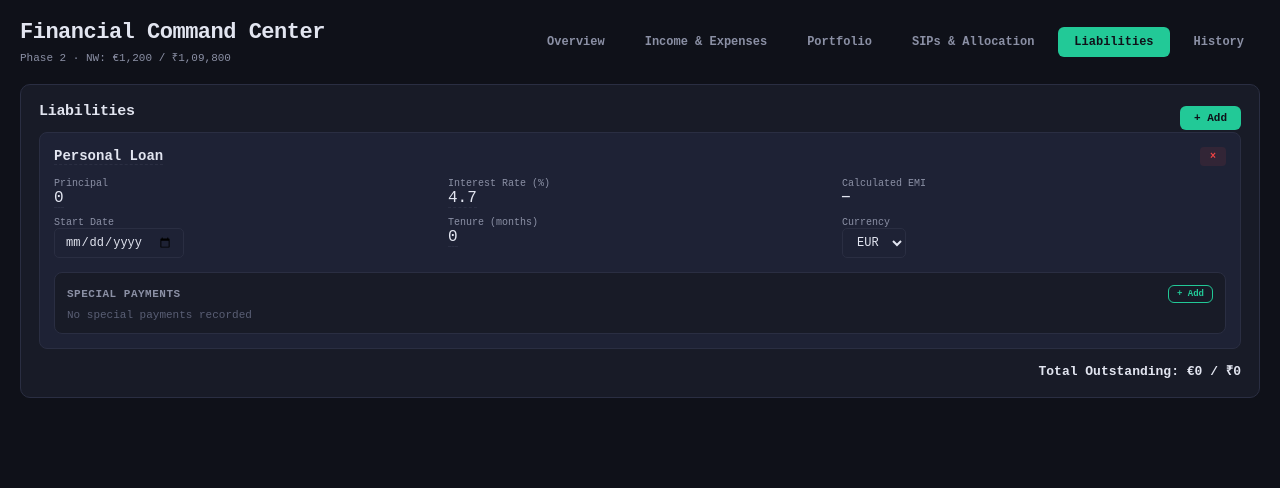
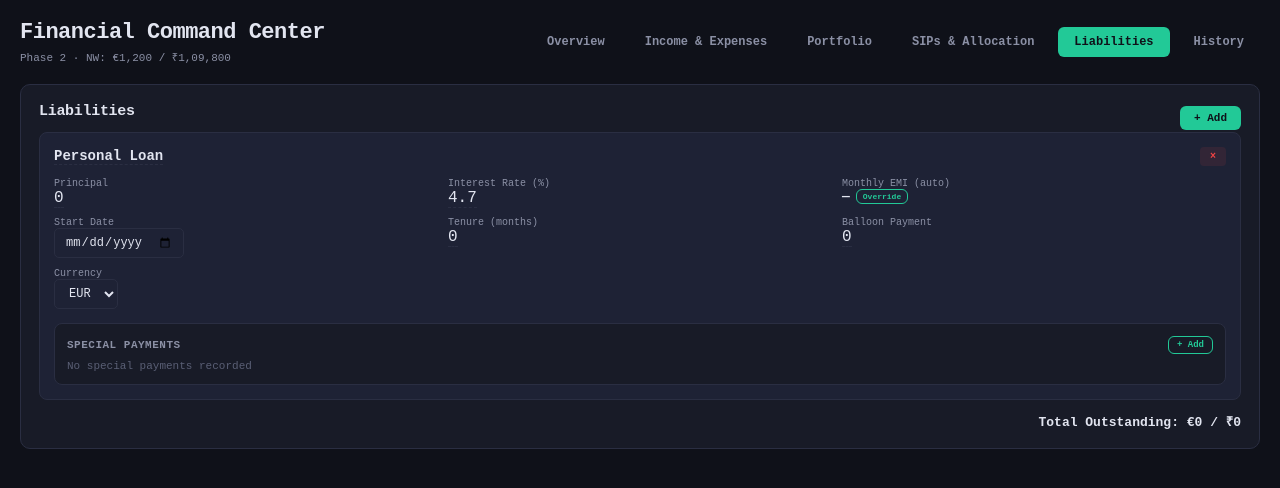
Before and after one commit to 0xSimba24/personal-finance-dashbaord, a React (Vite) app: page / in a window 1280 px wide. Both pictures are taken after a click on the button "Liabilities". Shown: the top 488 px of the page. Built offline with nearby package versions, Linux system fonts and the light colour scheme.

Commit message:
Add balloon loan support: manual EMI override, Schlussrate field, visual indicator

```diff
--- a/src/App.jsx
+++ b/src/App.jsx
@@ -95,11 +95,22 @@ const fmt = (n, c = "EUR") => {
 const fmtBoth = (eurVal, rate) => `${fmt(eurVal, "EUR")} / ${fmt(eurVal * rate, "INR")}`;
 const pct = (current, target) => target > 0 ? Math.min(100, (current / target) * 100) : 0;
 
-const calcAmortization = (principal, annualRate, tenureMonths, monthsElapsed, specialPaymentsTotal = 0) => {
-  if (!principal || !annualRate || !tenureMonths || tenureMonths <= 0) return { remainingPrincipal: Math.max(0, (principal || 0) - specialPaymentsTotal), remainingInterest: 0, totalInterest: 0 };
+const calcAmortization = (principal, annualRate, tenureMonths, monthsElapsed, specialPaymentsTotal = 0, manualEMI = 0, balloonAmount = 0) => {
+  if (!principal || !tenureMonths || tenureMonths <= 0) return { remainingPrincipal: Math.max(0, (principal || 0) - specialPaymentsTotal), remainingInterest: 0, totalInterest: 0 };
   const r = annualRate / 100 / 12;
   const n = tenureMonths;
   const k = Math.min(Math.max(0, monthsElapsed), n);
+
+  // Use manual EMI if provided (for balloon loans etc)
+  if (manualEMI > 0) {
+    const principalPaidByEMI = manualEMI * k;
+    const rp = Math.max(0, principal - principalPaidByEMI - specialPaymentsTotal);
+    const totalPaidAtEnd = (manualEMI * n) + balloonAmount + specialPaymentsTotal;
+    const totalInterest = Math.max(0, totalPaidAtEnd - principal);
+    const remainingPayments = rp > balloonAmount ? Math.ceil((rp - balloonAmount) / manualEMI) : 0;
+    return { remainingPrincipal: rp, remainingInterest: Math.max(0, totalInterest * (rp / principal)), totalInterest, emi: manualEMI, monthsLeft: remainingPayments, balloonAmount };
+  }
+
   if (r === 0) {
     const rp = Math.max(0, principal - (principal / n) * k - specialPaymentsTotal);
     return { remainingPrincipal: rp, remainingInterest: 0, totalInterest: 0 };
@@ -107,7 +118,6 @@ const calcAmortization = (principal, annualRate, tenureMonths, monthsElapsed, sp
   const emi = principal * r * Math.pow(1 + r, n) / (Math.pow(1 + r, n) - 1);
   const rpBeforeSpecial = principal * (Math.pow(1 + r, n) - Math.pow(1 + r, k)) / (Math.pow(1 + r, n) - 1);
   const rp = Math.max(0, rpBeforeSpecial - specialPaymentsTotal);
-  // Recalculate remaining interest based on reduced principal
   const monthsLeft = rp > 0 ? Math.ceil(Math.log(emi / (emi - rp * r)) / Math.log(1 + r)) : 0;
   const ri = Math.max(0, (emi * monthsLeft) - rp);
   const totalInterest = (emi * n) - principal;
@@ -330,7 +340,7 @@ export default function App() {
 
     const totalLiabEur = data.liabilities.reduce((s, l) => {
       const spTotal = (l.specialPayments || []).reduce((s, p) => s + (p.amount || 0), 0);
-      const amort = calcAmortization(l.totalAmount, l.interestRate, l.tenureMonths, getMonthsElapsed(l.startDate), spTotal);
+      const amort = calcAmortization(l.totalAmount, l.interestRate, l.tenureMonths, getMonthsElapsed(l.startDate), spTotal, l.manualEMI || 0, l.balloonAmount || 0);
       return s + eur(amort.remainingPrincipal, l.currency);
     }, 0);
 
@@ -534,7 +544,7 @@ export default function App() {
     let histLiab = 0;
     updated.liabilities.forEach(l => {
       const spTotal = (l.specialPayments || []).reduce((s, p) => s + (p.amount || 0), 0);
-      const amort = calcAmortization(l.totalAmount, l.interestRate, l.tenureMonths, getMonthsElapsed(l.startDate), spTotal);
+      const amort = calcAmortization(l.totalAmount, l.interestRate, l.tenureMonths, getMonthsElapsed(l.startDate), spTotal, l.manualEMI || 0, l.balloonAmount || 0);
       histLiab += toEur(amort.remainingPrincipal, l.currency, histRate, histUsdRate);
     });
     histEntry.liabilities = histLiab;
@@ -1137,7 +1147,7 @@ export default function App() {
         {data.liabilities.map(l => {
           const elapsed = getMonthsElapsed(l.startDate);
           const spTotal = (l.specialPayments || []).reduce((s, p) => s + (p.amount || 0), 0);
-          const amort = calcAmortization(l.totalAmount, l.interestRate, l.tenureMonths, elapsed, spTotal);
+          const amort = calcAmortization(l.totalAmount, l.interestRate, l.tenureMonths, elapsed, spTotal, l.manualEMI || 0, l.balloonAmount || 0);
           const remaining = amort.monthsLeft != null ? amort.monthsLeft : Math.max(0, l.tenureMonths - elapsed);
           const prog = pct(elapsed, l.tenureMonths);
           return (
@@ -1146,12 +1156,17 @@ export default function App() {
               <div style={{ display: "grid", gridTemplateColumns: "repeat(3, 1fr)", gap: "10px", marginTop: "12px" }}>
                 <div><div style={{ fontSize: "10px", color: colors.textDim }}>Principal</div><ECell value={l.totalAmount} type="number" onChange={v => updateItem("liabilities", l.id, "totalAmount", v)} /></div>
                 <div><div style={{ fontSize: "10px", color: colors.textDim }}>Interest Rate (%)</div><ECell value={l.interestRate} type="number" onChange={v => updateItem("liabilities", l.id, "interestRate", v)} /></div>
-                <div><div style={{ fontSize: "10px", color: colors.textDim }}>Calculated EMI</div><div style={{ fontSize: "13px", fontWeight: 600 }}>{amort.emi ? fmt(amort.emi, l.currency) : "—"}</div></div>
+                <div><div style={{ fontSize: "10px", color: colors.textDim }}>Monthly EMI {l.manualEMI ? "" : "(auto)"}</div>
+                  {l.manualEMI ? <ECell value={l.manualEMI} type="number" onChange={v => updateItem("liabilities", l.id, "manualEMI", v)} />
+                  : <div style={{ display: "flex", alignItems: "center", gap: "6px" }}><span style={{ fontSize: "13px", fontWeight: 600 }}>{amort.emi ? fmt(amort.emi, l.currency) : "—"}</span><button style={{ ...s.btnOutline, padding: "2px 6px", fontSize: "8px" }} onClick={() => updateItem("liabilities", l.id, "manualEMI", amort.emi || 0)}>Override</button></div>}
+                </div>
                 <div><div style={{ fontSize: "10px", color: colors.textDim }}>Start Date</div><input type="date" style={{ ...s.input, width: "130px" }} value={l.startDate} onChange={e => updateItem("liabilities", l.id, "startDate", e.target.value)} /></div>
                 <div><div style={{ fontSize: "10px", color: colors.textDim }}>Tenure (months)</div><ECell value={l.tenureMonths} type="number" onChange={v => updateItem("liabilities", l.id, "tenureMonths", v)} /></div>
+                <div><div style={{ fontSize: "10px", color: colors.textDim }}>Balloon Payment</div><ECell value={l.balloonAmount || 0} type="number" onChange={v => updateItem("liabilities", l.id, "balloonAmount", v)} /></div>
                 <div><div style={{ fontSize: "10px", color: colors.textDim }}>Currency</div><CurrSelect value={l.currency} onChange={v => updateItem("liabilities", l.id, "currency", v)} /></div>
+                {l.manualEMI > 0 && <div><div style={{ fontSize: "10px", color: colors.textDim }}>&nbsp;</div><button style={{ ...s.btnDanger, fontSize: "9px" }} onClick={() => updateItem("liabilities", l.id, "manualEMI", 0)}>Reset to auto EMI</button></div>}
               </div>
-              {l.totalAmount > 0 && l.tenureMonths > 0 && l.interestRate > 0 && (
+              {l.totalAmount > 0 && l.tenureMonths > 0 && (l.interestRate > 0 || l.manualEMI > 0) && (
                 <div style={{ marginTop: "14px", padding: "12px", borderRadius: "8px", background: colors.card, border: `1px solid ${colors.border}` }}>
                   <div style={{ fontSize: "11px", fontWeight: 600, color: colors.textDim, marginBottom: "8px", textTransform: "uppercase", letterSpacing: "0.5px" }}>Amortization</div>
                   <div style={{ display: "grid", gridTemplateColumns: "repeat(4, 1fr)", gap: "10px" }}>
@@ -1159,21 +1174,25 @@ export default function App() {
                     <div><div style={{ fontSize: "10px", color: colors.textDim }}>Remaining Interest</div><div style={{ fontSize: "15px", fontWeight: 700, color: colors.yellow }}>{fmt(amort.remainingInterest, l.currency)}</div></div>
                     <div><div style={{ fontSize: "10px", color: colors.textDim }}>Total Interest</div><div style={{ fontSize: "15px", fontWeight: 700, color: colors.textDim }}>{fmt(amort.totalInterest, l.currency)}</div></div>
                     <div><div style={{ fontSize: "10px", color: colors.textDim }}>Months Left</div><div style={{ fontSize: "15px", fontWeight: 700 }}>{remaining}</div></div>
+                    {(l.balloonAmount || 0) > 0 && <div><div style={{ fontSize: "10px", color: colors.textDim }}>Balloon (Schlussrate)</div><div style={{ fontSize: "15px", fontWeight: 700, color: "#f59e0b" }}>{fmt(l.balloonAmount, l.currency)}</div></div>}
                   </div>
                   {/* Principal paid back bar */}
                   {(() => {
                     const principalPaid = l.totalAmount - amort.remainingPrincipal;
                     const paidPct = l.totalAmount > 0 ? (principalPaid / l.totalAmount) * 100 : 0;
+                    const balloonPct = l.totalAmount > 0 ? ((l.balloonAmount || 0) / l.totalAmount) * 100 : 0;
                     return <div style={{ marginTop: "12px" }}>
                       <div style={s.flex}>
                         <span style={{ fontSize: "10px", color: colors.green }}>Paid: {fmt(principalPaid, l.currency)} ({paidPct.toFixed(1)}%)</span>
                         <span style={{ fontSize: "10px", color: colors.red }}>Remaining: {fmt(amort.remainingPrincipal, l.currency)}</span>
                       </div>
-                      <div style={{ ...s.progressBar, marginTop: "4px", height: "12px" }}>
-                        <div style={{ ...s.progressFill(paidPct, colors.green), height: "100%" }} />
+                      <div style={{ ...s.progressBar, marginTop: "4px", height: "12px", display: "flex" }}>
+                        <div style={{ height: "100%", borderRadius: "4px 0 0 4px", background: colors.green, width: `${paidPct}%`, transition: "width 0.5s" }} />
+                        {balloonPct > 0 && <div style={{ height: "100%", borderRadius: "0", background: "#f59e0b", width: `${balloonPct}%`, marginLeft: "auto", transition: "width 0.5s", borderRadius: "0 4px 4px 0" }} />}
                       </div>
                       <div style={{ ...s.flex, marginTop: "6px" }}>
                         <span style={{ fontSize: "10px", color: colors.textDim }}>{elapsed} months done</span>
+                        {balloonPct > 0 && <span style={{ fontSize: "10px", color: "#f59e0b" }}>Balloon: {fmt(l.balloonAmount, l.currency)}</span>}
                         <span style={{ fontSize: "10px", color: colors.textDim }}>{remaining} months left</span>
                       </div>
                     </div>;
```
